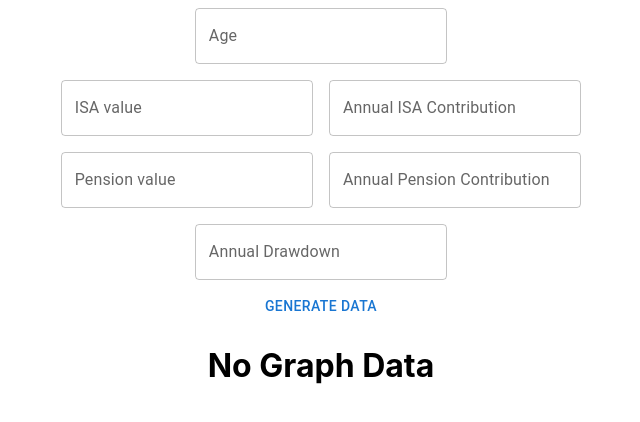
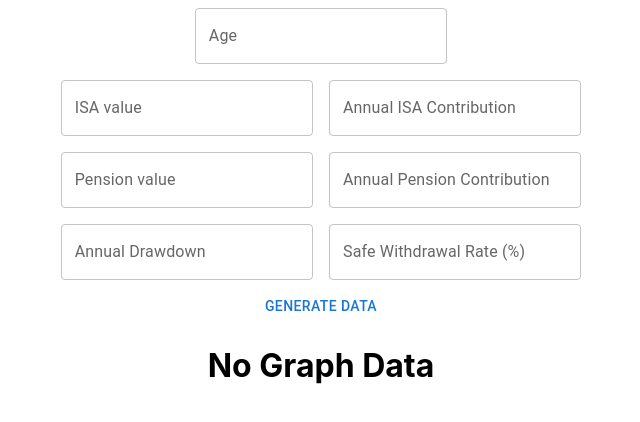
Before and after one commit to RoryCollins/finance-projector, a React (Create React App) app: page / in a window 1280 px wide. Shown: the top 422 px of the page, without its empty margins (319-959 px from the left). Built offline with nearby package versions, Linux system fonts and the light colour scheme.

Commit message:
Add SafeWithdrawalRate

```diff
--- a/src/App.tsx
+++ b/src/App.tsx
@@ -14,6 +14,7 @@ interface StateData {
   isaContribution: number,
   pensionContribution: number,
   annualDrawdown: number,
+  safeWithdrawalRate: number,
 }
 
 function App() {
@@ -24,7 +25,8 @@ function App() {
     initialIsa: 0,
     initialPension: 0,
     isaContribution: 0,
-    pensionContribution: 0
+    pensionContribution: 0,
+    safeWithdrawalRate: 0
   })
 
   const generateData = () => {
@@ -32,7 +34,8 @@ function App() {
       age: data.age,
       initialValue: data.initialIsa + data.initialPension,
       annualContribution: data.isaContribution + data.pensionContribution,
-      annualDrawdown: data.annualDrawdown
+      annualDrawdown: data.annualDrawdown,
+      safeWithdrawalRate: data.safeWithdrawalRate / 100
     }, {mean:1.06, standardDeviation: 0.15})
     const simulationResults = runner.Run();
     setData({...data, simulationResults});
@@ -59,6 +62,7 @@ function App() {
         </div>
         <div>
           <TextField id="drawdown" label="Annual Drawdown" variant="outlined" type="number" onChange={(e) => setData({...data, annualDrawdown:parseInt(e.target.value)})}/>
+          <TextField id="swr" label="Safe Withdrawal Rate (%)" variant="outlined" type="number" onChange={(e) => setData({...data, safeWithdrawalRate:parseFloat(e.target.value)})}/>
         </div>
       </Box>
       <Button onClick={generateData}>Generate Data</Button>
--- a/src/SimulationRunner.ts
+++ b/src/SimulationRunner.ts
@@ -24,16 +24,16 @@ export default class SimulationRunner {
     readonly annualContribution: number;
     readonly annualDrawdown: number;
     readonly distributionData: StatisticalDistributionData;
-    readonly swr: number;
+    readonly safeWithdrawalRate: number;
 
     constructor(
-        { age, initialValue, annualContribution, annualDrawdown }: SimulationData,
+        { age, initialValue, annualContribution, annualDrawdown, safeWithdrawalRate }: SimulationData,
         distributionData: StatisticalDistributionData) {
         this.age = age;
         this.initialValue = initialValue;
         this.annualContribution = annualContribution;
         this.annualDrawdown = annualDrawdown;
-        this.swr = 0.04
+        this.safeWithdrawalRate = safeWithdrawalRate
         this.distributionData = distributionData;
     }
 
@@ -67,7 +67,7 @@ export default class SimulationRunner {
     }
 
     private progressYear = (previousValue: number, interest: number, retired: boolean) => {
-        if (previousValue >= this.annualDrawdown / this.swr) {
+        if (previousValue >= this.annualDrawdown / this.safeWithdrawalRate) {
             retired = true;
         }
 
--- a/src/interfaces.ts
+++ b/src/interfaces.ts
@@ -3,6 +3,7 @@ export interface SimulationData {
     initialValue: number;
     annualContribution: number;
     annualDrawdown: number;
+    safeWithdrawalRate: number;
 }
 
 export interface StatisticalModel {
```
Also changed, not shown: 1 other file (tests, documents, lock files or other folders).
